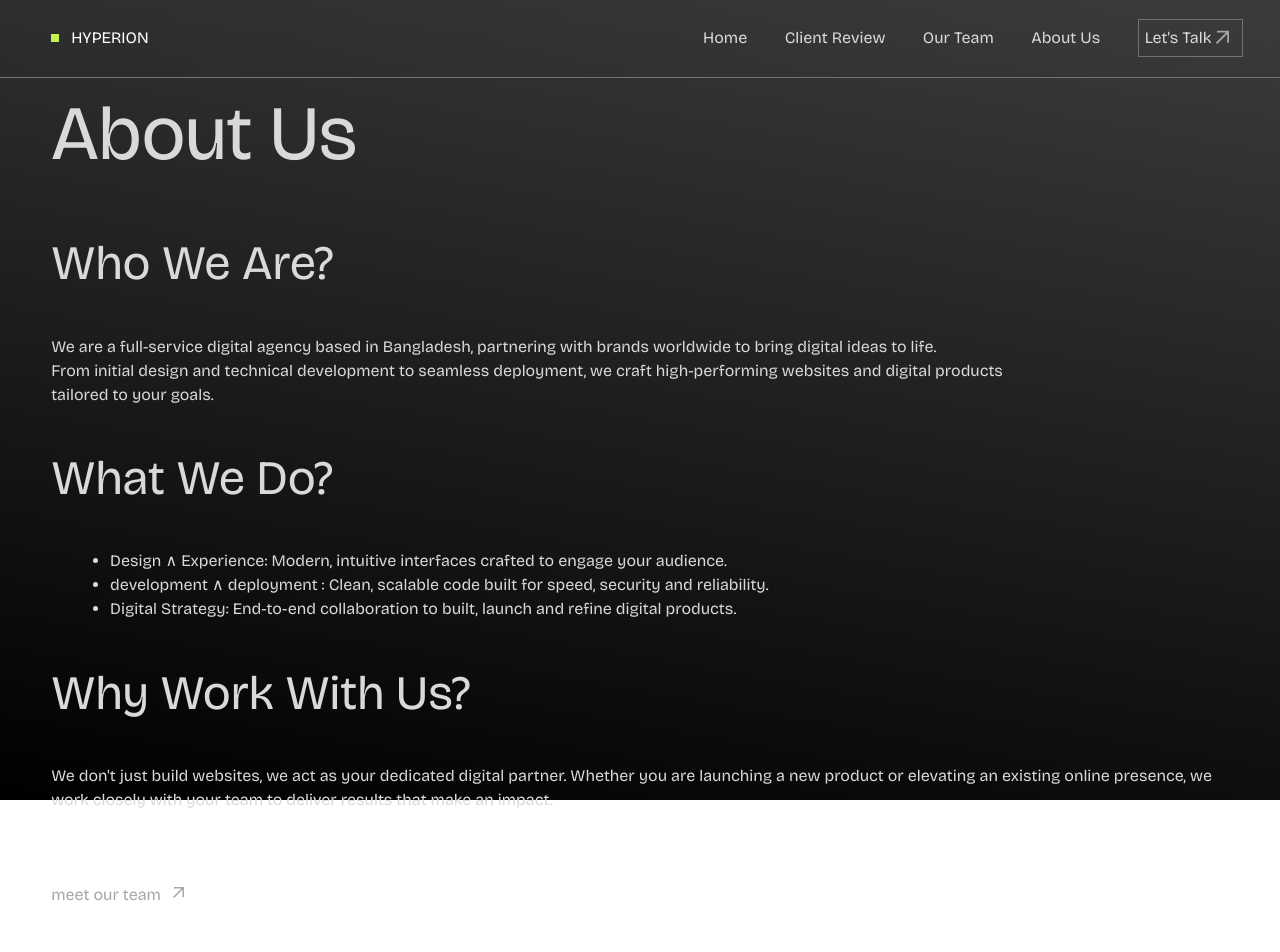
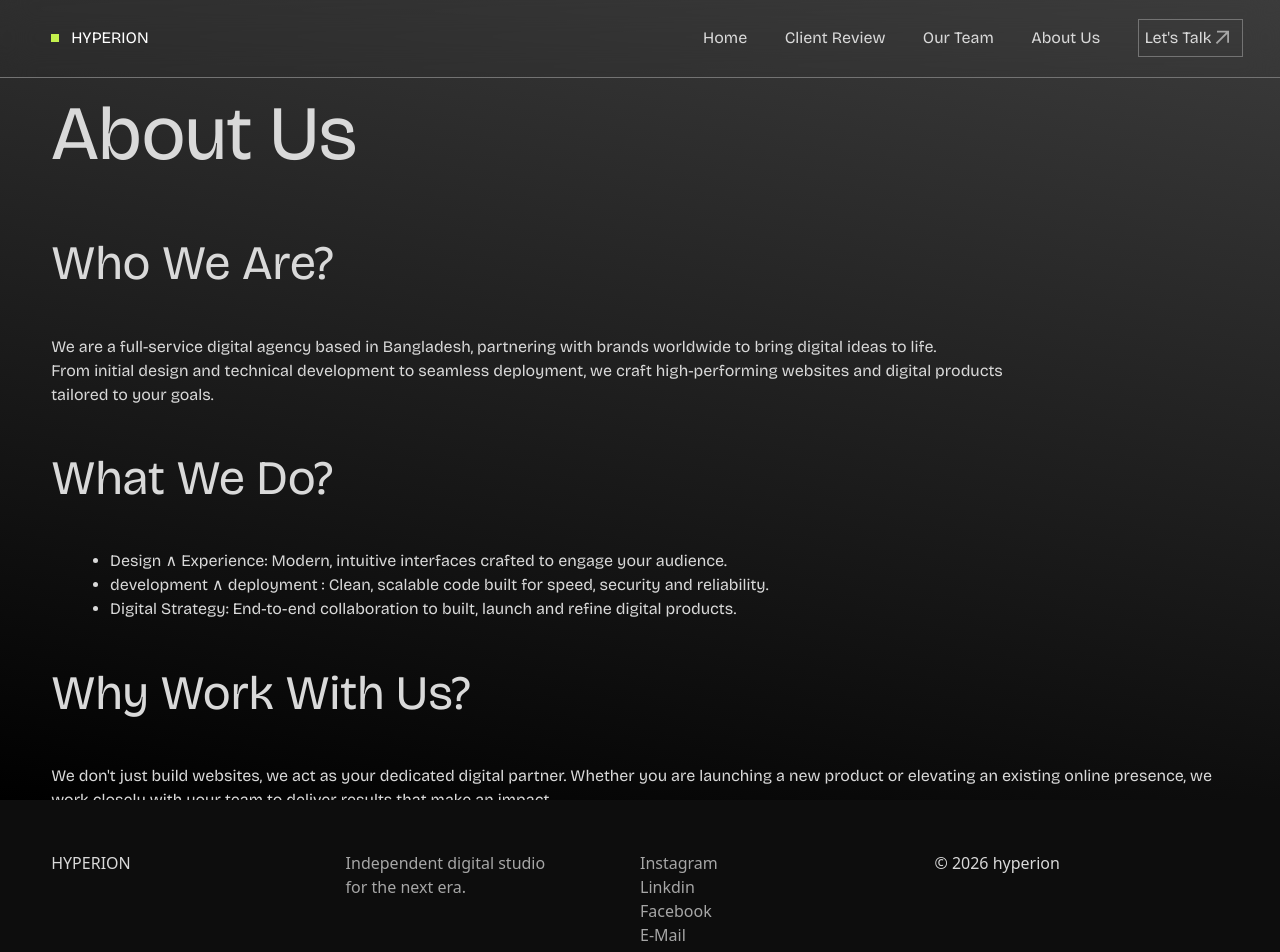
Before and after one commit to nazmus-sadat9/team, a Next.js app in the folder frontend/: page /about in a window 1280 px wide. Shown: the top 952 px of the page. Built offline with nearby package versions, Linux system fonts and the light colour scheme.

Commit message:
feat: add footer

```diff
--- a/frontend/app/about/page.tsx
+++ b/frontend/app/about/page.tsx
@@ -1,10 +1,8 @@
-import Navbar from "../components/Navbar";
 import Image from "next/image";
 
 const page = () => {
   return (
     <div className="linearBg w-full font-mainfont h-screen">
-      <Navbar />
 
       <div className="py-[6%] px-[4%] w-full h-full flex flex-col">
         <div className="w-full">
--- a/frontend/app/components/Footer.tsx
+++ b/frontend/app/components/Footer.tsx
@@ -1,6 +1,34 @@
+import json from "../../package.json";
+
 const Footer = () => {
   return (
-    <div></div>
+    <div className="w-full p-[4%] grid grid-cols-4 bg-background">
+
+      <div className="w-full">
+        <span className="text-gray uppercase">
+          {json.name}
+        </span>
+      </div>
+
+      <div>
+        <p className="text-lightGray">
+          Independent digital studio <br />for the next era.
+        </p>
+      </div>
+
+      <div className="text-lightGray flex flex-col">
+        <a href="">Instagram</a>
+        <a href="">Linkdin</a>
+        <a href="">Facebook</a>
+        <a href="">E-Mail</a>
+      </div>
+
+      <div>
+        <p className="text-gray">
+          &copy; 2026 {json.name}
+        </p>
+      </div>
+    </div>
   );
 }
 
--- a/frontend/app/layout.tsx
+++ b/frontend/app/layout.tsx
@@ -2,6 +2,8 @@ import type { Metadata } from "next";
 import { Bricolage_Grotesque, Libre_Baskerville } from "next/font/google";
 import { config } from "@fortawesome/fontawesome-svg-core";
 import "@fortawesome/fontawesome-svg-core/styles.css";
+import Navbar from "./components/Navbar";
+import Footer from "./components/Footer";
 import "./globals.css";
 
 config.autoAddCss = false;
@@ -34,7 +36,11 @@ export default function RootLayout({
       lang="en"
       className={`${bricolage.variable} ${libreBaskerville.variable} h-full antialiased`}
     >
-      <body className="min-h-full flex flex-col">{children}</body>
+      <body className="min-h-full flex flex-col">
+        <Navbar />
+        {children}
+        <Footer />
+      </body>
     </html>
   );
 }
--- a/frontend/app/page.tsx
+++ b/frontend/app/page.tsx
@@ -1,5 +1,4 @@
 import Image from "next/image";
-import Navbar from "./components/Navbar";
 import json from "../package.json"
 import SectionOne from "./components/Home/SectionOne";
 import SectionTwo from "./components/Home/SectionTwo";
@@ -8,8 +7,6 @@ import SectionThree from "./components/Home/SectionThree";
 const page = () => {
   return(
     <main className="w-screen font-mainfont overflow-x-hidden flex flex-col items-center">
-
-      <Navbar />
 
       <div className="linearBg w-full h-[100dvh] relative flex flex-col justify-center px-[4%] gap-6">
 
--- a/frontend/app/team/page.tsx
+++ b/frontend/app/team/page.tsx
@@ -1,12 +1,9 @@
-import Navbar from "../components/Navbar";
-
 const page = () => {
     return (
         <div className="w-full px-[4%] py-[6%] flex flex-col h-screen bg-background linearBg">
-            <Navbar />
 
             <div className="w-full">
-                <h2 className="text-[clamp(2.5rem,4vw,6rem)] text-gray py-[2%]">
+                <h2 className="text-[clamp(2.5rem,6vw,5rem)] text-gray py-[2%]">
                     Our team
                 </h2>
             </div>
```
